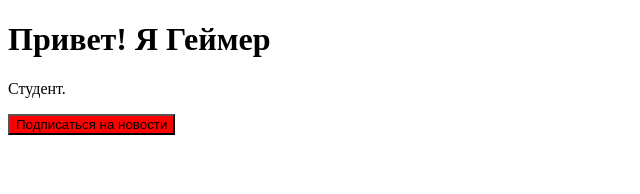
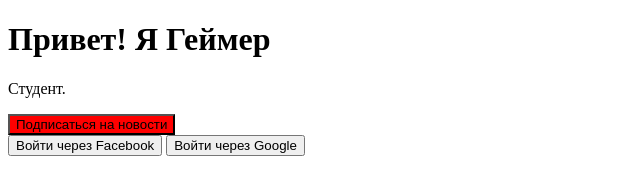
Before and after one commit to luckyjokela/projector, a plain HTML site: page index.html in a window 1280 px wide. Shown: the whole page, without its empty margins (0-640 px from the left). Drawn offline with Linux system fonts and the light colour scheme.

Commit message:
Добавлены кнопки входа через соцсети

```diff
--- a/index.html
+++ b/index.html
@@ -6,6 +6,10 @@
   <body>
     <h1>Привет! Я Геймер</h1>
     <p>Студент.</p>
-    <button style="background:red">Подписаться на новости</button>
+    <button style="background: red">Подписаться на новости</button>
+    <div>
+      <button>Войти через Facebook</button>
+      <button>Войти через Google</button>
+    </div>
   </body>
 </html>
```
